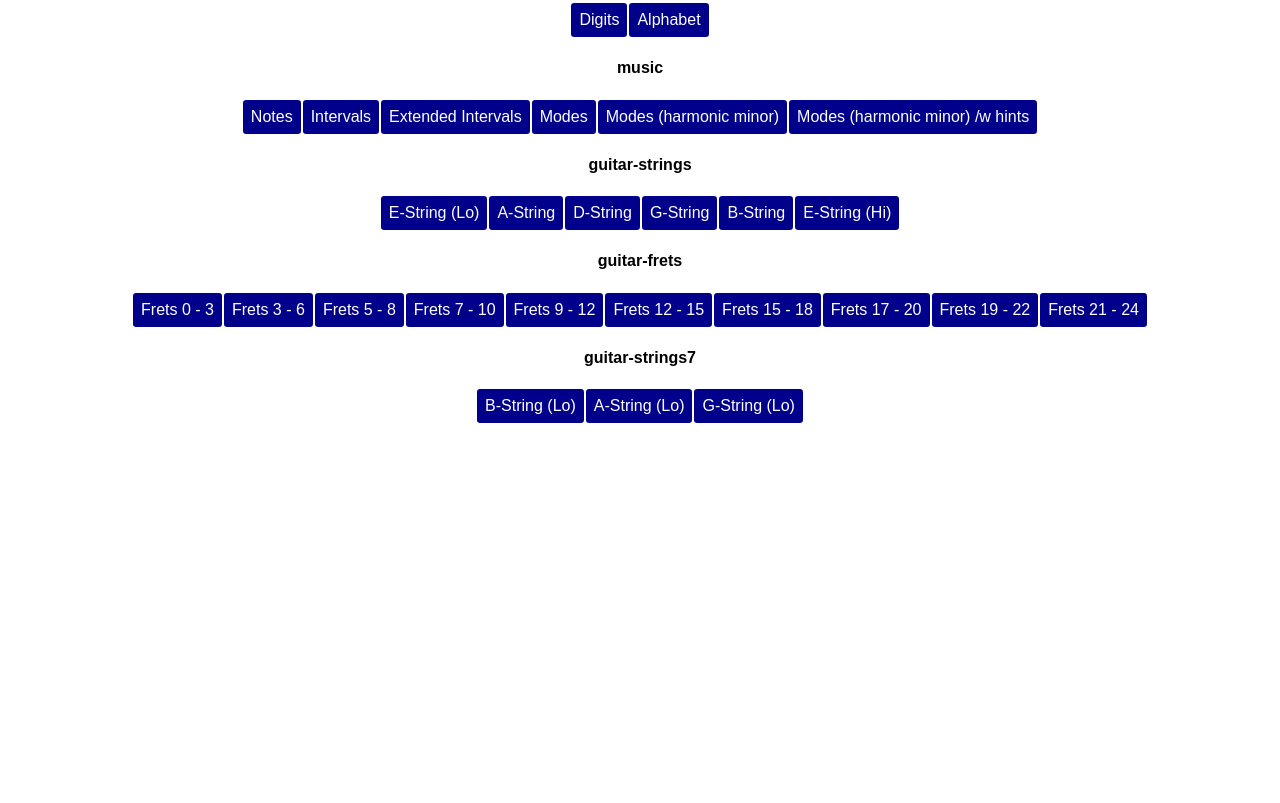
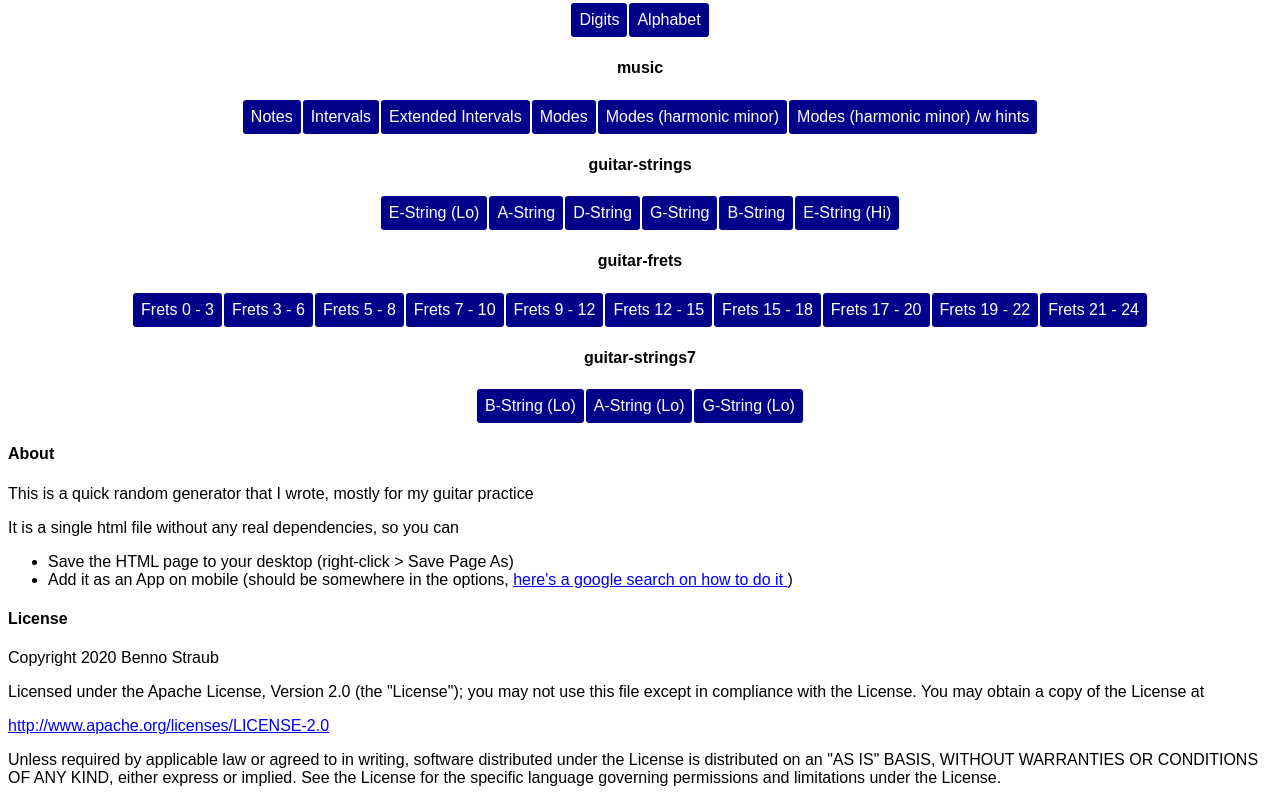
Before and after one commit to Cannedfood/rng, a plain HTML site: page index.html in a window 1280 px wide. Shown: the part 472-1275 px from the top of the page. Before the commit the page ends 904 px from the top, so only its background shows below. Drawn offline with Linux system fonts and the light colour scheme.

Commit message:
Some helpful text

```diff
--- a/index.html
+++ b/index.html
@@ -252,4 +252,36 @@ limitations under the License.
 		}
 	</style>
 </body>
+<footer>
+	<h4>About</h4>
+	<p>This is a quick random generator that I wrote, mostly for my guitar practice</p>
+	<p>
+		It is a single html file without any real dependencies, so you can
+		<ul>
+			<li>Save the HTML page to your desktop (right-click > Save Page As)</li>
+			<li>
+				Add it as an App on mobile (should be somewhere in the options,
+				<a href="https://www.google.com/search?q=how+to+save+a+page+as+an+app&oq=how+to+save+a+page+as+an+app">
+					here's a google search on how to do it
+				</a>
+				)
+			</li>
+		</ul>
+	</p>
+	<h4>License</h4>
+	<p>Copyright 2020 Benno Straub</p>
+	<p>
+		Licensed under the Apache License, Version 2.0 (the "License");
+		you may not use this file except in compliance with the License.
+		You may obtain a copy of the License at
+	</p>
+	<p><a href="http://www.apache.org/licenses/LICENSE-2.0">http://www.apache.org/licenses/LICENSE-2.0</a></p>
+	<p>
+	Unless required by applicable law or agreed to in writing, software
+	distributed under the License is distributed on an "AS IS" BASIS,
+	WITHOUT WARRANTIES OR CONDITIONS OF ANY KIND, either express or implied.
+	See the License for the specific language governing permissions and
+	limitations under the License.
+	</p>
+</footer>
 </html>
```
Also changed, not shown: 1 other file.
